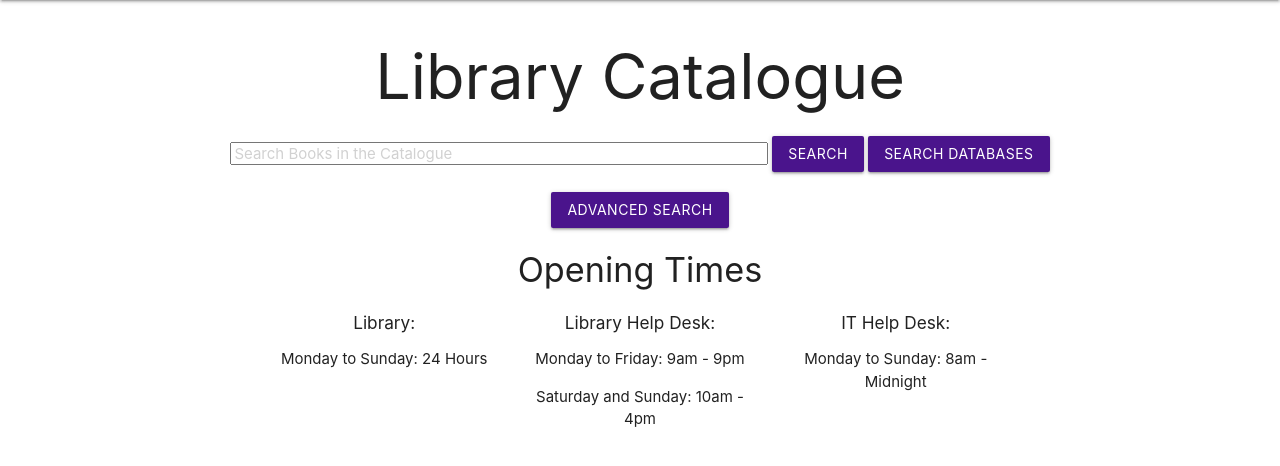
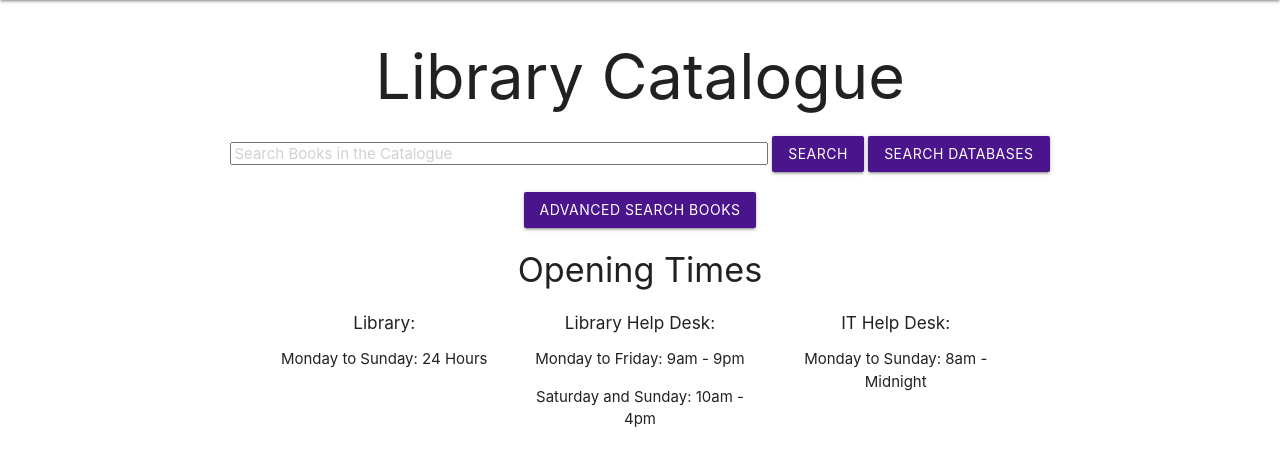
Before and after one commit to Alphaa2k/FinalProject, a PHP site: page / in a window 1280 px wide. Shown: the part 64-530 px from the top of the page. Run offline with PHP 8.4, Linux system fonts and the light colour scheme.

Commit message:
Advanced Search for Books Only

```diff
--- a/index.php
+++ b/index.php
@@ -166,7 +166,7 @@
           <button type="submit" name="searchbtndb" id="search" class="waves-effect waves-light btn purple darken-4">Search Databases</button>
         </div>
     </form>
-    <button data-target="modal1" class="btn modal-trigger purple darken-4">Advanced Search</button>
+    <button data-target="modal1" class="btn modal-trigger purple darken-4">Advanced Search Books</button>
 
   </div>
 
```
